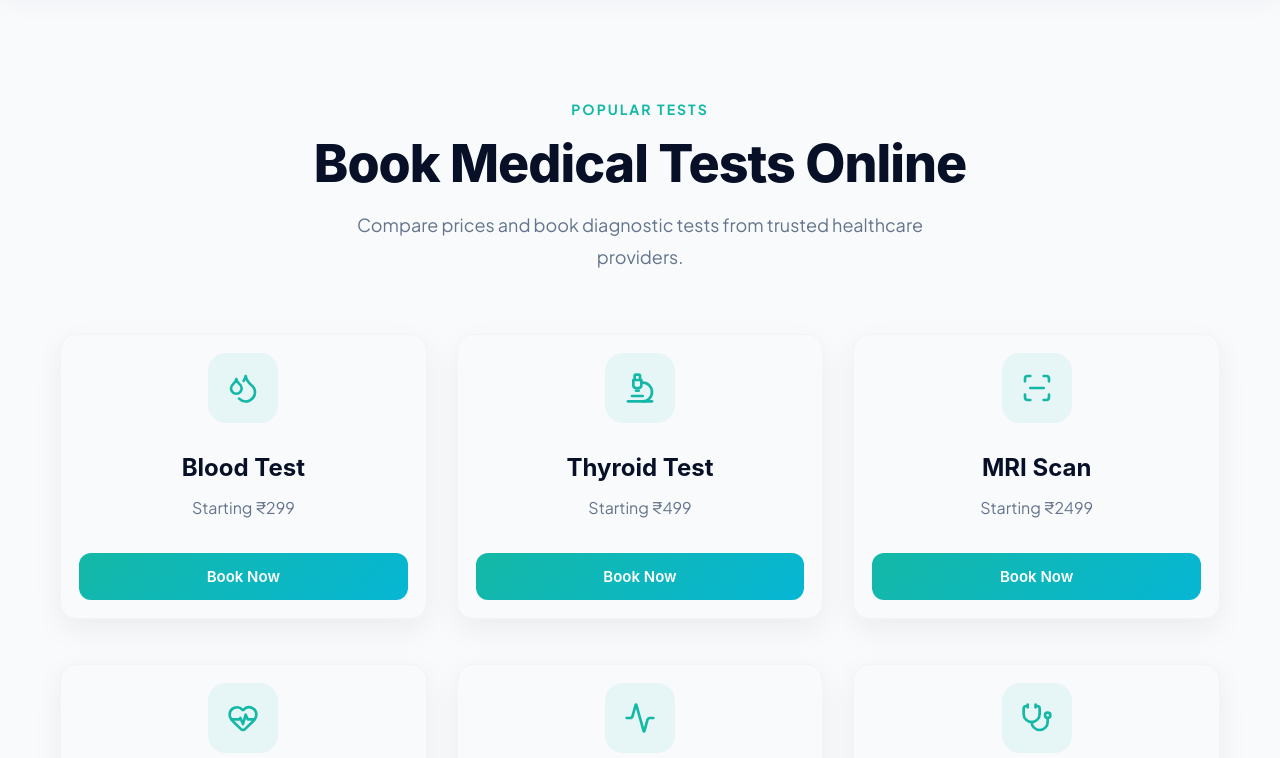
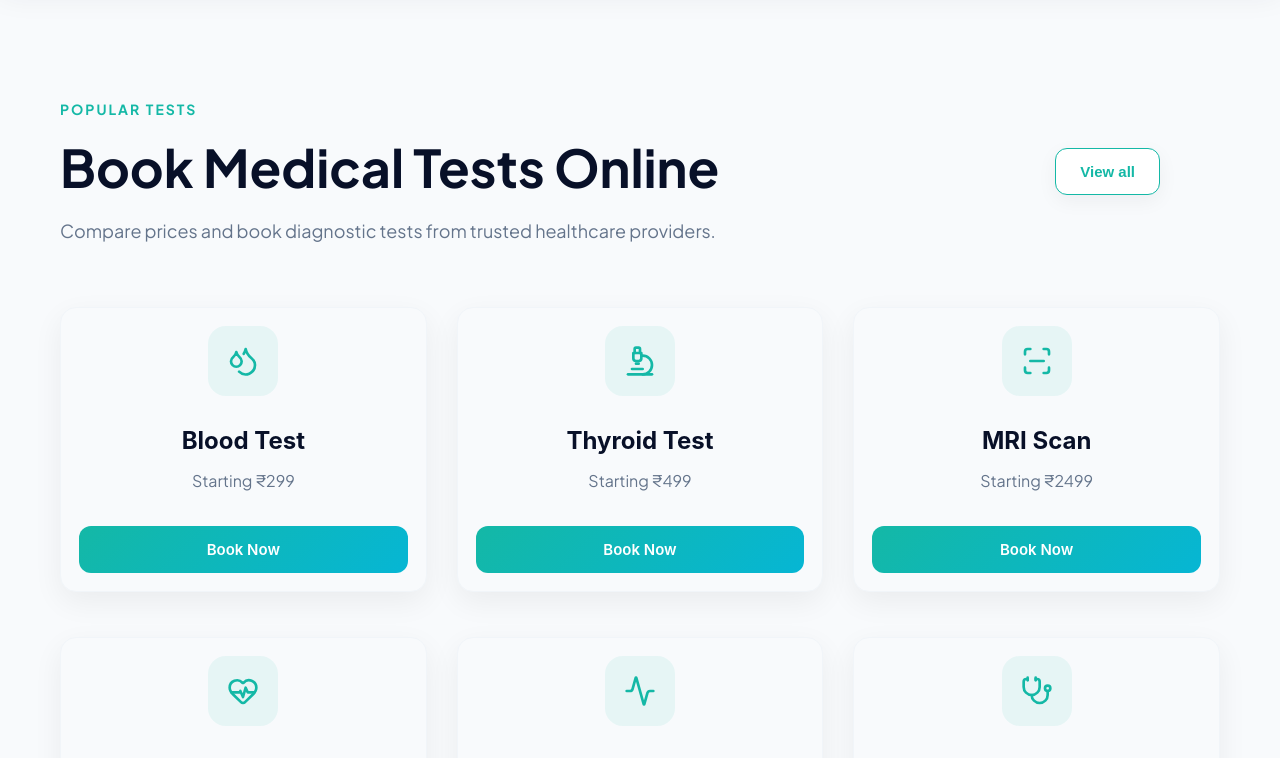
Before and after one commit to Mayank084/Upchar-Project, a React (Vite) app: page / in a window 1280 px wide. Shown: the part 935-1693 px from the top of the page. Built offline with nearby package versions, Linux system fonts and the light colour scheme.

Commit message:
new style

```diff
--- a/src/components/Tests.css
+++ b/src/components/Tests.css
@@ -6,8 +6,7 @@
 }
 
 .section-title {
-  text-align: center;
-  margin-bottom: 60px;
+  text-align:left ;
 }.tests-section {
   max-width: 1400px;
   margin: 100px auto;
@@ -15,44 +14,59 @@
 }
 
 /* ── Section title ───────────────────────────── */
-.section-title {
-  text-align: center;
-  margin-bottom: 60px;
+.section-header {
+
+  display: flex;
+
+  justify-content: space-between;
+
+  align-items: flex-start;
+
+  margin-bottom: 20px;
 }
 
-.section-tag {
-  display: inline-block;
-  background: rgba(20, 184, 166, 0.10);
-  color: #0d9488;
-  font-size: 12px;
-  font-weight: 700;
-  letter-spacing: 2.5px;
-  padding: 6px 16px;
-  border-radius: 50px;
-  border: 1px solid rgba(20, 184, 166, 0.2);
-  margin-bottom: 16px;
+.view-all-btn {
+
+  padding: 14px 24px;
+
+  border-radius: 12px;
+
+  border: 1px solid #14B8A6 ;
+
+  background: white;
+
+  color: #14B8A6;
+
+  font-size: 15px;
+
+  font-weight: 600;
+
+  margin-right: 60px;
+
+  margin-top: 50px;
+
+  cursor: pointer;
+
+  transition: .3s ease;
+
+  box-shadow:
+    0 6px 20px rgba(15,23,42,.05);
 }
 
-.section-title h2 {
-  font-size: 48px;
-  font-weight: 800;
-  color: #081028;
-  margin: 0 0 16px;
-  font-family: "Inter", sans-serif;
-  letter-spacing: -1px;
-  line-height: 1.15;
-}
+.view-all-btn:hover {
 
-.section-title h2 span {
-  color: #14b8a6;
-}
+  background: linear-gradient(
+    90deg,
+    #14b8a6,
+    #22c1dc
+  );
 
-.section-title p {
-  color: #64748b;
-  font-size: 17px;
-  max-width: 520px;
-  margin: 0 auto;
-  line-height: 1.8;
+  color: white;
+
+  transform: translateY(-3px);
+
+  box-shadow:
+    0 12px 30px rgba(20,184,166,.25);
 }
 
 /* ── Grid ────────────────────────────────────── */
@@ -223,7 +237,7 @@
 .section-title p {
   color: #64748b;
   font-size: 18px;
-  max-width: 650px;
+  max-width: 700px;
   margin: auto;
   line-height: 1.8;
 }
--- a/src/components/Tests.jsx
+++ b/src/components/Tests.jsx
@@ -1,4 +1,5 @@
 import "./Tests.css";
+import { useNavigate } from "react-router-dom";
 
 import {
   Droplets,
@@ -10,6 +11,8 @@ import {
 } from "lucide-react";
 
 function Tests() {
+  const navigate = useNavigate();
+
   const tests = [
     {
       icon: <Droplets size={32} />,
@@ -45,15 +48,29 @@ function Tests() {
 
   return (
     <section className="tests-section">
+
+  <div className="section-header">
+
     <div className="section-title">
+
       <span>POPULAR TESTS</span>
 
       <h2>Book Medical Tests Online</h2>
 
       <p>
-          Compare prices and book diagnostic tests from trusted healthcare
-          providers.
+        Compare prices and book diagnostic tests
+        from trusted healthcare providers.
       </p>
+
+    </div>
+
+    <button
+      className="view-all-btn"
+      onClick={() => navigate("/tests")}
+    >
+      View all
+    </button>
+
   </div>
 
       <div className="tests-grid">
```
Lines whose indentation alone changed are shown as unchanged.
